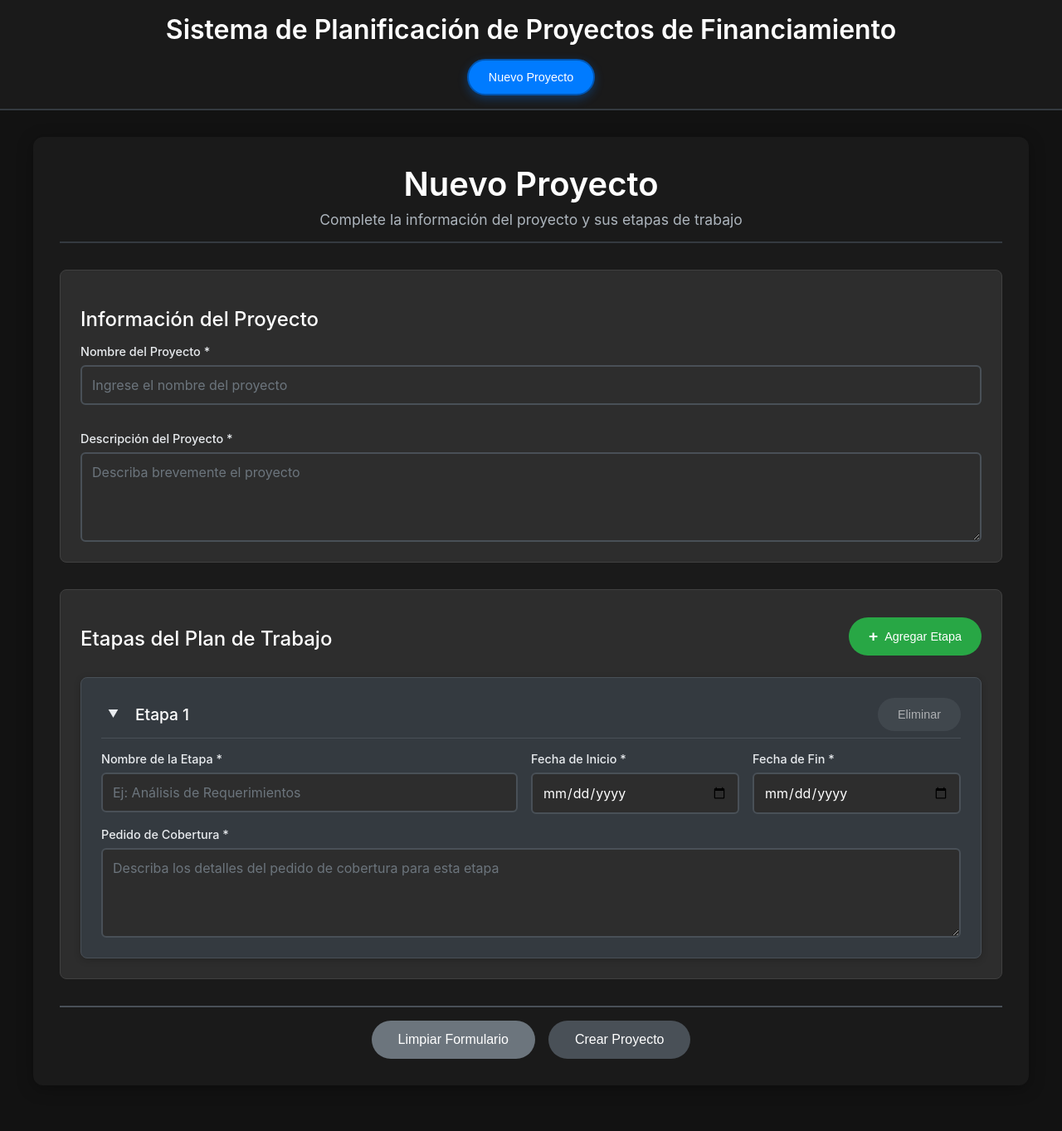
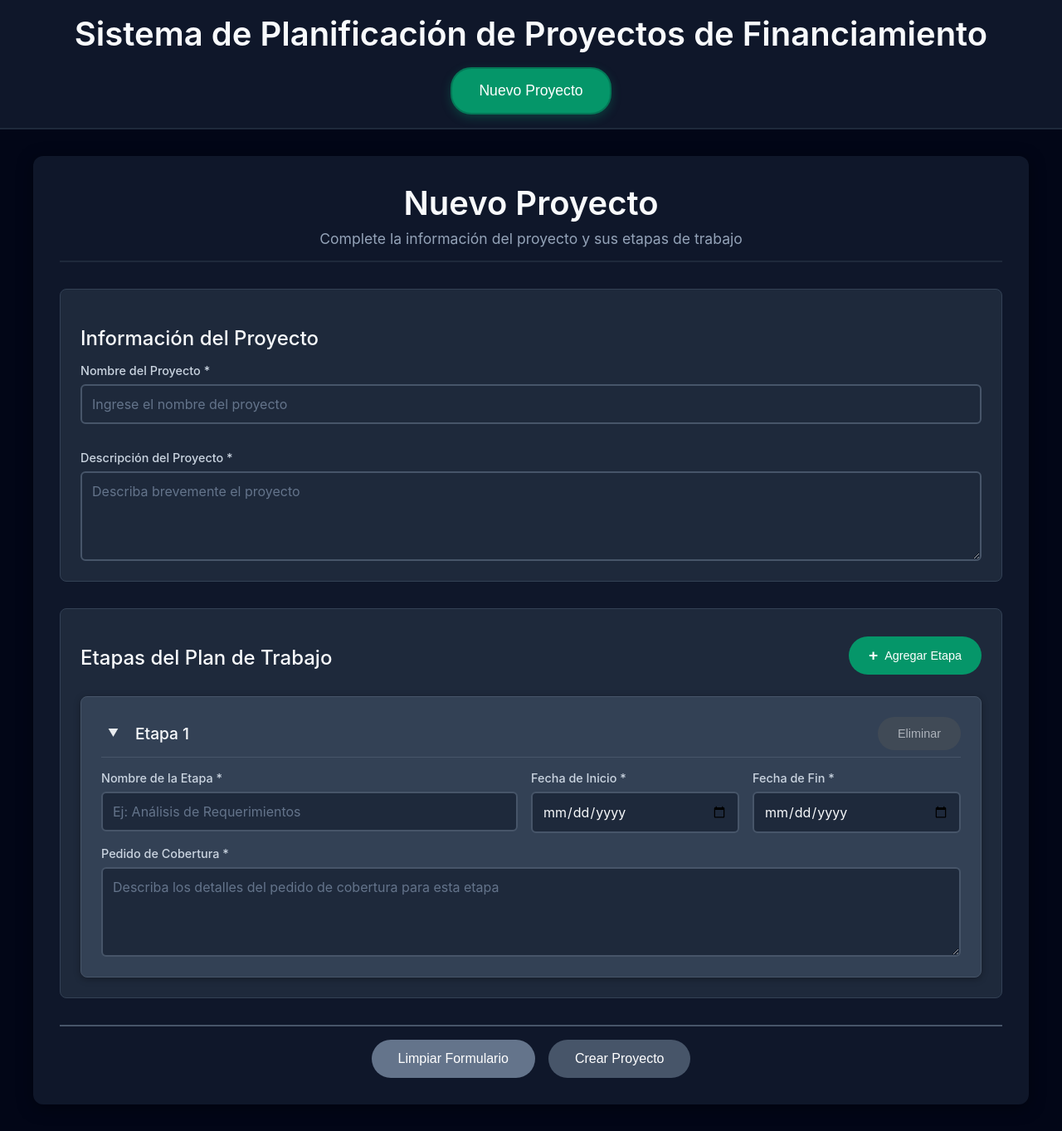
Before and after one commit to leandromanciagli/web-project-planning, an Angular app: page /project-form in a window 1280 px wide. Shown: the whole page at 83% size. Before the commit the page ends 1340 px from the top, so only its background shows below. Built offline with nearby package versions, Linux system fonts and the light colour scheme.

Commit message:
Cambio de colores

```diff
--- a/src/app/app.component.css
+++ b/src/app/app.component.css
@@ -1,12 +1,12 @@
 .main-content {
   min-height: calc(100vh - 80px);
-  background-color: #121212;
+  background-color: #020617;
   padding: 2rem 0;
 }
 
 /* Asegurar que el contenido principal tenga el fondo oscuro */
 :host {
   display: block;
-  background-color: #121212;
+  background-color: #020617;
   min-height: 100vh;
 }
--- a/src/app/navbar/navbar.component.css
+++ b/src/app/navbar/navbar.component.css
@@ -1,8 +1,8 @@
 .navbar {
-  background: #1a1a1a;
-  border-bottom: 2px solid #343a40;
+  background: #0f172a;
+  border-bottom: 2px solid #1e293b;
   padding: 0;
-  box-shadow: 0 2px 10px rgba(0, 0, 0, 0.3);
+  box-shadow: 0 2px 10px rgba(0, 0, 0, 0.4);
   top: 0;
   z-index: 1000;
 }
@@ -18,8 +18,8 @@
 }
 
 .navbar-brand h1 {
-  color: #ffffff;
-  font-size: 2rem;
+  color: #f8fafc;
+  font-size: 2.5rem;
   font-weight: 600;
   margin: 0;
 }
@@ -32,12 +32,12 @@
 }
 
 .nav-button {
-  background: #343a40;
-  color: #e9ecef;
-  border: 2px solid #495057;
-  padding: 0.75rem 1.5rem;
+  background: #1e293b;
+  color: #cbd5e1;
+  border: 2px solid #334155;
+  padding: 1rem 2rem;
   border-radius: 25px;
-  font-size: 0.9rem;
+  font-size: 1.1rem;
   font-weight: 500;
   cursor: pointer;
   transition: all 0.3s ease;
@@ -46,28 +46,28 @@
 }
 
 .nav-button:hover:not(:disabled) {
-  background: #495057;
-  border-color: #6c757d;
+  background: #334155;
+  border-color: #475569;
   transform: translateY(-2px);
-  box-shadow: 0 4px 12px rgba(0, 0, 0, 0.3);
+  box-shadow: 0 4px 12px rgba(0, 0, 0, 0.4);
 }
 
 .nav-button.active {
-  background: #007bff;
-  border-color: #0056b3;
+  background: #059669;
+  border-color: #047857;
   color: #ffffff;
-  box-shadow: 0 4px 12px rgba(0, 123, 255, 0.3);
+  box-shadow: 0 4px 12px rgba(5, 150, 105, 0.3);
 }
 
 .nav-button.active:hover {
-  background: #0056b3;
+  background: #047857;
   transform: translateY(-2px);
 }
 
 .nav-button.disabled {
-  background: #2d2d2d;
-  color: #6c757d;
-  border-color: #404040;
+  background: #1e293b;
+  color: #64748b;
+  border-color: #334155;
   cursor: not-allowed;
   opacity: 0.6;
 }
--- a/src/app/project-form/project-form.component.css
+++ b/src/app/project-form/project-form.component.css
@@ -2,21 +2,21 @@
   max-width: 1200px;
   margin: 0 auto;
   padding: 2rem;
-  background: #1a1a1a;
+  background: #0f172a;
   border-radius: 12px;
-  box-shadow: 0 4px 20px rgba(0, 0, 0, 0.3);
-  color: #e9ecef;
+  box-shadow: 0 4px 20px rgba(0, 0, 0, 0.4);
+  color: #cbd5e1;
 }
 
 .form-header {
   text-align: center;
   margin-bottom: 2rem;
   padding-bottom: 1rem;
-  border-bottom: 2px solid #343a40;
+  border-bottom: 2px solid #1e293b;
 }
 
 .form-header h1 {
-  color: #ffffff;
+  color: #f8fafc;
   font-size: 2.5rem;
   margin-bottom: 0.5rem;
   margin-top: 0;
@@ -24,7 +24,7 @@
 }
 
 .form-header p {
-  color: #adb5bd;
+  color: #94a3b8;
   font-size: 1.1rem;
   margin: 0;
 }
@@ -36,14 +36,14 @@
 }
 
 .form-section {
-  background: #2d2d2d;
+  background: #1e293b;
   padding: 1.5rem;
   border-radius: 8px;
-  border: 1px solid #404040;
+  border: 1px solid #334155;
 }
 
 .form-section h2 {
-  color: #ffffff;
+  color: #f8fafc;
   font-size: 1.5rem;
   margin-bottom: 1rem;
   font-weight: 500;
@@ -57,7 +57,7 @@
 }
 
 .btn-add-stage {
-  background: #28a745;
+  background: #059669;
   color: white;
   border: none;
   padding: 0.75rem 1.5rem;
@@ -72,9 +72,9 @@
 }
 
 .btn-add-stage:hover {
-  background: #34ce57;
+  background: #047857;
   transform: translateY(-1px);
-  box-shadow: 0 4px 12px rgba(40, 167, 69, 0.3);
+  box-shadow: 0 4px 12px rgba(5, 150, 105, 0.3);
 }
 
 .btn-add-stage .icon {
@@ -89,17 +89,17 @@
 }
 
 .stage-card {
-  background: #343a40;
-  border: 1px solid #495057;
+  background: #334155;
+  border: 1px solid #475569;
   border-radius: 8px;
   padding: 1.5rem;
-  box-shadow: 0 2px 8px rgba(0, 0, 0, 0.2);
+  box-shadow: 0 2px 8px rgba(0, 0, 0, 0.3);
   transition: all 0.3s ease;
 }
 
 .stage-card:hover {
-  box-shadow: 0 4px 12px rgba(0, 0, 0, 0.3);
-  border-color: #6c757d;
+  box-shadow: 0 4px 12px rgba(0, 0, 0, 0.4);
+  border-color: #64748b;
 }
 
 .stage-header {
@@ -108,14 +108,14 @@
   align-items: center;
   margin-bottom: 1rem;
   padding-bottom: 0.5rem;
-  border-bottom: 1px solid #495057;
+  border-bottom: 1px solid #475569;
   transition: all 0.3s ease;
   cursor: pointer;
   user-select: none;
 }
 
 .stage-header:hover {
-  background: rgba(73, 80, 87, 0.1);
+  background: rgba(71, 85, 105, 0.1);
   border-radius: 6px;
   padding: 0.5rem;
   margin: -0.5rem -0.5rem 1rem -0.5rem;
@@ -161,7 +161,7 @@
 }
 
 .stage-header h3 {
-  color: #ffffff;
+  color: #f8fafc;
   font-size: 1.2rem;
   margin: 0;
   font-weight: 500;
@@ -252,36 +252,36 @@
 }
 
 .form-group label {
-  color: #e9ecef;
+  color: #cbd5e1;
   font-weight: 500;
   font-size: 0.9rem;
 }
 
 .form-control {
   padding: 0.75rem;
-  border: 2px solid #495057;
+  border: 2px solid #475569;
   border-radius: 6px;
   font-size: 1rem;
   font-family: inherit;
   transition: all 0.3s ease;
-  background: #2d2d2d;
-  color: #ffffff;
+  background: #1e293b;
+  color: #f8fafc;
 }
 
 .form-control:focus {
   outline: none;
-  border-color: #007bff;
-  box-shadow: 0 0 0 3px rgba(0, 123, 255, 0.2);
-  background: #343a40;
+  border-color: #059669;
+  box-shadow: 0 0 0 3px rgba(5, 150, 105, 0.2);
+  background: #334155;
 }
 
 .form-control.error {
-  border-color: #dc3545;
-  box-shadow: 0 0 0 3px rgba(220, 53, 69, 0.2);
+  border-color: #dc2626;
+  box-shadow: 0 0 0 3px rgba(220, 38, 38, 0.2);
 }
 
 .form-control::placeholder {
-  color: #6c757d;
+  color: #64748b;
 }
 
 textarea.form-control {
@@ -301,7 +301,7 @@ textarea.form-control {
   justify-content: center;
   gap: 1rem;
   padding-top: 1rem;
-  border-top: 2px solid #495057;
+  border-top: 2px solid #475569;
 }
 
 .btn-primary, .btn-secondary {
@@ -315,30 +315,30 @@ textarea.form-control {
 }
 
 .btn-primary {
-  background: #007bff;
+  background: #059669;
   color: white;
 }
 
 .btn-primary:hover:not(:disabled) {
-  background: #0056b3;
+  background: #047857;
   transform: translateY(-1px);
-  box-shadow: 0 4px 12px rgba(0, 123, 255, 0.3);
+  box-shadow: 0 4px 12px rgba(5, 150, 105, 0.3);
 }
 
 .btn-primary:disabled {
-  background: #495057;
+  background: #475569;
   cursor: not-allowed;
 }
 
 .btn-secondary {
-  background: #6c757d;
+  background: #64748b;
   color: white;
 }
 
 .btn-secondary:hover {
-  background: #5a6268;
+  background: #475569;
   transform: translateY(-1px);
-  box-shadow: 0 4px 12px rgba(108, 117, 125, 0.3);
+  box-shadow: 0 4px 12px rgba(100, 116, 139, 0.3);
 }
 
 /* Responsive Design */
--- a/src/styles.css
+++ b/src/styles.css
@@ -6,8 +6,8 @@
 }
 
 body {
-  background-color: #121212;
-  color: #e9ecef;
+  background-color: #020617;
+  color: #cbd5e1;
   font-family: -apple-system, BlinkMacSystemFont, 'Segoe UI', Roboto, Oxygen, Ubuntu, Cantarell, sans-serif;
   margin: 0;
   padding: 0;
@@ -15,7 +15,7 @@ body {
 }
 
 html {
-  background-color: #121212;
+  background-color: #020617;
 }
 
 /* Scrollbar personalizado para tema oscuro */
@@ -24,14 +24,14 @@ html {
 }
 
 ::-webkit-scrollbar-track {
-  background: #2d2d2d;
+  background: #1e293b;
 }
 
 ::-webkit-scrollbar-thumb {
-  background: #495057;
+  background: #475569;
   border-radius: 4px;
 }
 
 ::-webkit-scrollbar-thumb:hover {
-  background: #6c757d;
+  background: #64748b;
 }
```
